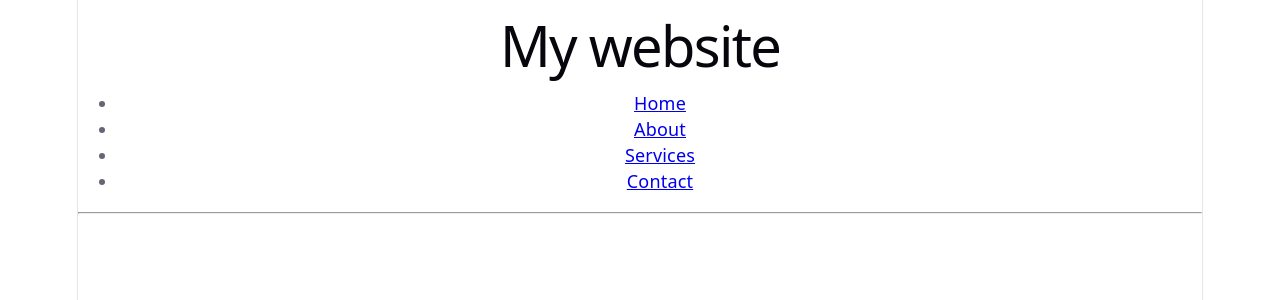
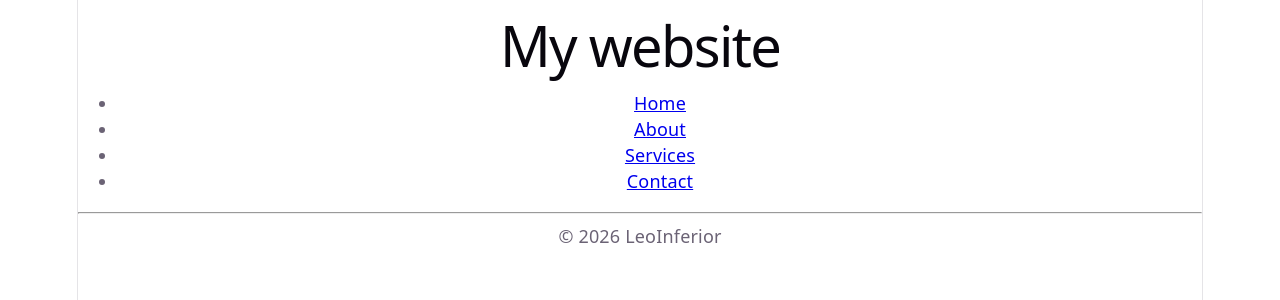
Before and after one commit to KingKunta22/JSDevJourney, a React (Vite) app in the folder react-app-yt-2/: page / in a window 1280 px wide. Shown: the top 300 px of the page. Built offline with nearby package versions, Linux system fonts and the light colour scheme.

Commit message:
Footer component added

```diff
--- a/react-app-yt-2/src/App.jsx
+++ b/react-app-yt-2/src/App.jsx
@@ -1,9 +1,13 @@
 import Header from './Header.jsx'
+import Footer from './Footer.jsx'
 
 function App() {
 
   return(
-    <Header/>
+    <>
+      <Header/>
+      <Footer/>
+    </>
   )
 
 }
--- /dev/null
+++ b/react-app-yt-2/src/Footer.jsx
@@ -0,0 +1,10 @@
+
+function Footer(){
+    return(
+        <footer>
+            &copy; {new Date().getFullYear()} LeoInferior
+        </footer>
+    );
+}
+
+export default Footer
```
